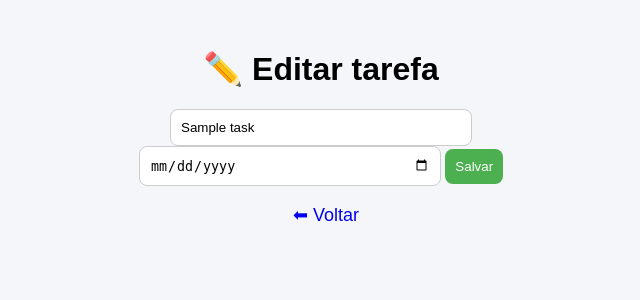
After one commit to Caioszleal/Projeto_TO_DO_py, a Flask app: page /edit/1 in a window 1280 px wide. The commit adds this page. Shown: the top 300 px of the page, without its empty margins (319-959 px from the left). Run offline with Flask 3, Linux system fonts and the light colour scheme; tables that the repository leaves empty hold one stand-in row (values such as "Sample post").

Commit message:
Adicionar funcionalidade de edição de tarefas e atualizar a interface
Co-authored-by: Copilot <copilot@github.com>

```diff
--- a/app.py
+++ b/app.py
@@ -59,6 +59,13 @@ def delete(id):
 
     return redirect("/")
 
+@app.route("/edit/<int:id>")
+def edit(id):
+    db = get_db()
+    task = db.execute("SELECT * FROM tasks WHERE id = ?", (id,)).fetchone()
+
+    return render_template("edit.html", task=task)
+
 @app.route("/done/<int:id>")
 def done(id):
     db = get_db()
@@ -67,4 +74,19 @@ def done(id):
 
     return redirect("/")
 
+
+@app.route("/update/<int:id>", methods=["POST"])
+def update(id):
+    title = request.form["task"]
+    deadline = request.form["deadline"]
+
+    db = get_db()
+    db.execute(
+        "UPDATE tasks SET title = ?, deadline = ? WHERE id = ?",
+        (title, deadline, id)
+    )
+    db.commit()
+
+    return redirect("/")
+
 app.run(debug=True)
--- a/static/style.css
+++ b/static/style.css
@@ -45,6 +45,7 @@ a {
     margin-left: 10px;
     text-decoration: none;
     font-size: 18px;
+    cursor: pointer;
 }
 
 small {
--- /dev/null
+++ b/templates/edit.html
@@ -0,0 +1,24 @@
+<!DOCTYPE html>
+<html lang="pt-br">
+<head>
+    <meta charset="UTF-8">
+    <title>Editar tarefa</title>
+    <link rel="stylesheet" href="/static/style.css">
+</head>
+<body>
+
+<div class="container">
+    <h1>✏️ Editar tarefa</h1>
+
+    <form action="{{ url_for('update', id=task[0]) }}" method="POST">
+        <input type="text" name="task" value="{{ task[1] }}" required>
+        <input type="date" name="deadline" value="{{ task[3] }}">
+        <button type="submit">Salvar</button>
+    </form>
+
+    <br>
+    <a href="{{ url_for('index') }}">⬅ Voltar</a>
+</div>
+
+</body>
+</html>
--- a/templates/index.html
+++ b/templates/index.html
@@ -32,10 +32,11 @@
 
                 <div>
                     {% if not task.done %}
-                        <a href="/done/{{ task.id }}">✔</a>
+                        <a href="{{ url_for('done', id=task.id) }}">✔</a>
                     {% endif %}
 
-                    <a href="/delete/{{ task.id }}">🗑</a>
+                    <a href="{{ url_for('edit', id=task.id) }}">✏️</a>
+                    <a href="{{ url_for('delete', id=task.id) }}">🗑</a>
                 </div>
 
             </li>
```
Also changed, not shown: database.db.
